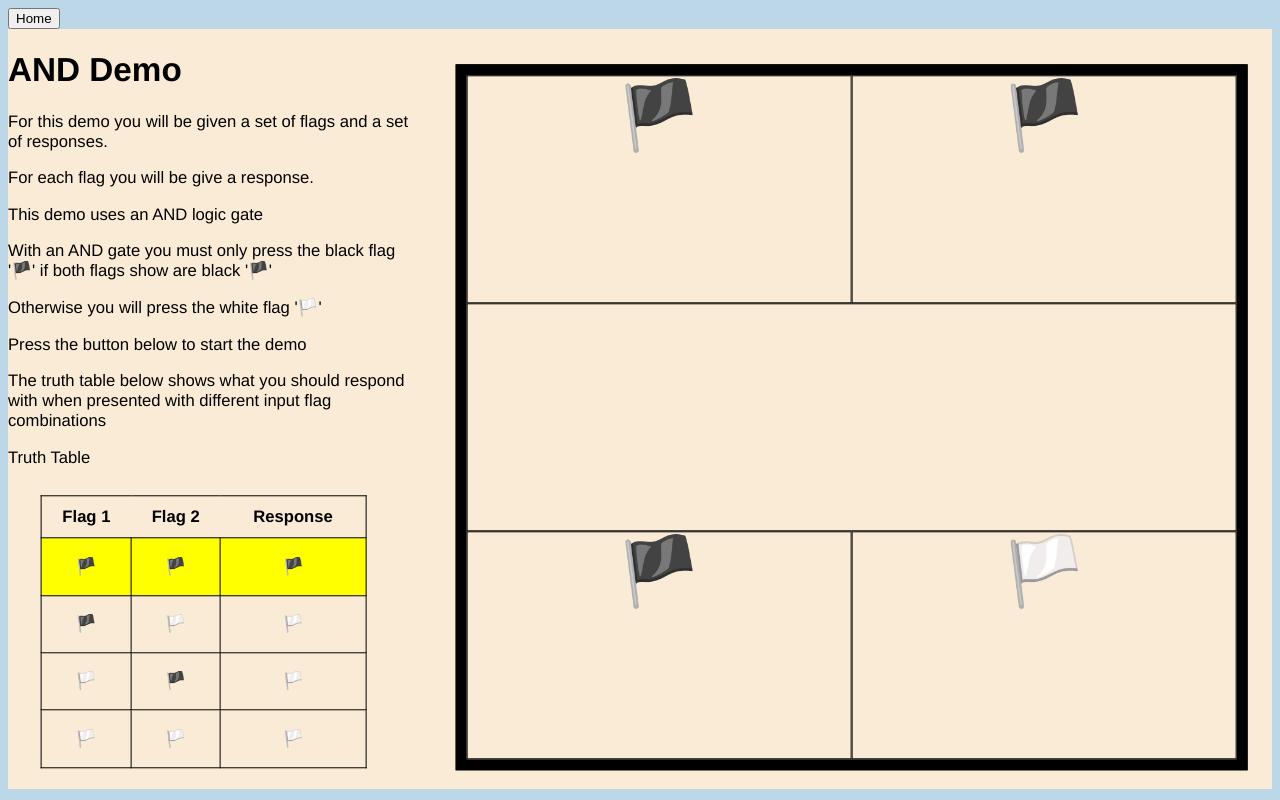
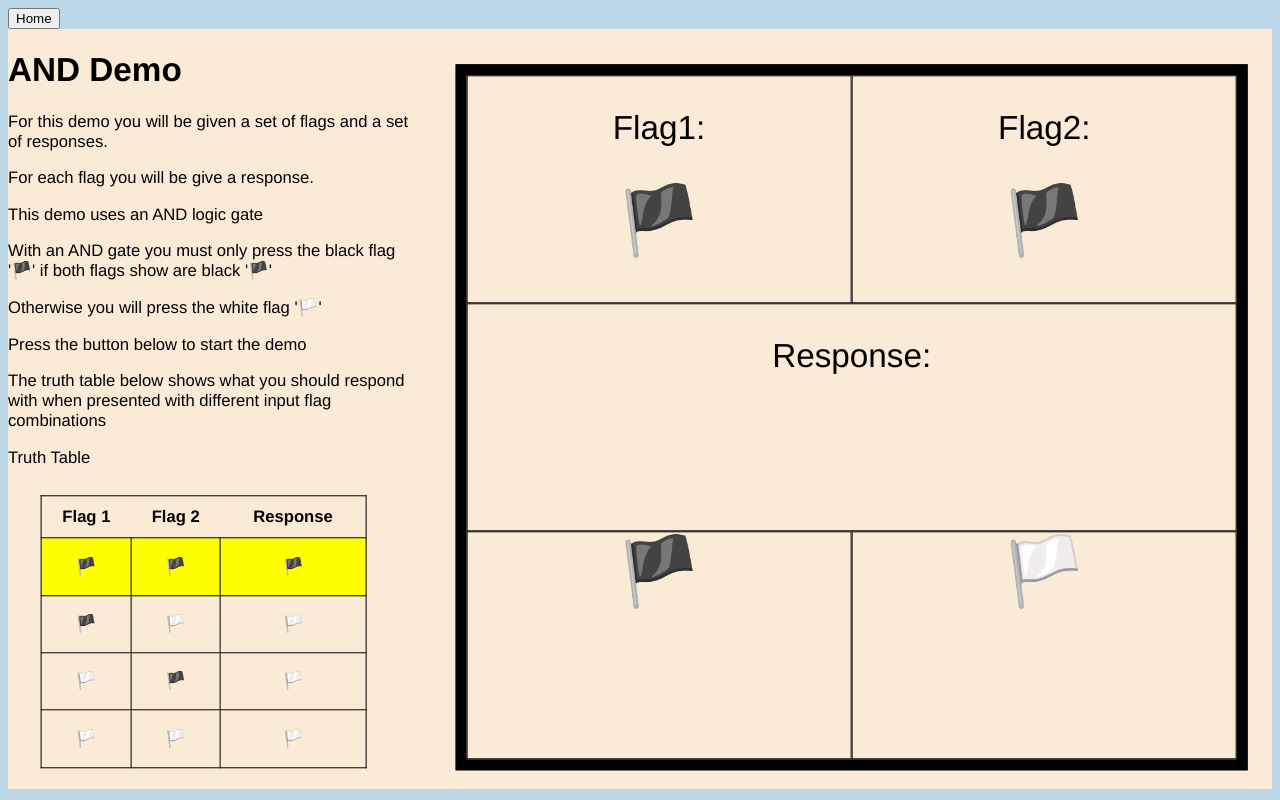
Before and after one commit to Dyroha/Human-Computer, a website: page public/demo.html in a window 1280 px wide. Both pictures are taken after a click on the button "Start Demo". Drawn offline with nearby package versions, Linux system fonts and the light colour scheme; no server answers.

Commit message:
Make demo more obvious what to do

```diff
--- a/public/demo.html
+++ b/public/demo.html
@@ -75,7 +75,7 @@
                 //get response
                 let response = $(this).text();
                 //make #response text = response
-                $("#answer").text(response);
+                $("#answer").html("<p style='font-size:0.5em;'>Response:</p>" + response);
 
                 setTimeout(function () {
                     demoPart = doDemo(demoPart, response);
@@ -134,9 +134,11 @@
             </table>
         </div>
         <div class="gameArea">
-            <div id="flag1" class="inputL flag"></div>
-            <div id="flag2" class="inputR flag"></div>
-            <div id="answer" class="output flag"></div>
+            <div id="flag1" class="inputL flag">Flag1</div>
+            <div id="flag2" class="inputR flag">Flag2</div>
+            <div id="answer" class="output flag">
+                <p style='font-size:0.5em;'>Response:</p>
+            </div>
             <div id="flagL" class="response responseL flag" data-value="true">🏴</div>
             <div id="flagR" class="response responseR flag" data-value="false">🏳️</div>
         </div>
--- a/public/gameLogic.js
+++ b/public/gameLogic.js
@@ -20,6 +20,7 @@ function doDemo(part, answer = null) {
             alert("Incorrect answer, try again");
             return part;
         } else if (part == 3) {
+            $(".gameArea").css("background-color", "transparent");
             $(".gameArea").html(
                 "Good job completing the demo</br></br>" +
                     "The other games will tell you how to respond and give you the Truth Table for your first 5 attempts so make sure you study it carefully</br>" +
@@ -42,13 +43,13 @@ function doDemo(part, answer = null) {
             return;
         } else {
             part += 1;
-            $("#answer").text("");
+            $("#answer").html("<p style='font-size:0.5em;'>Response:</p>");
             alert("Correct answer, try the next one");
         }
     }
     $("#row" + part).css("background-color", "transparent");
-    $("#flag1").text(flags[part][0]);
-    $("#flag2").text(flags[part][1]);
+    $("#flag1").html("<p style='font-size:0.5em;'>Flag1:</p>" + flags[part][0]);
+    $("#flag2").html("<p style='font-size:0.5em;'>Flag2:</p>" + flags[part][1]);
     // highlight row of truthTable that corresponds to demoPart
     $("#row" + (part + 1)).css("background-color", "yellow");
     return part;
```
